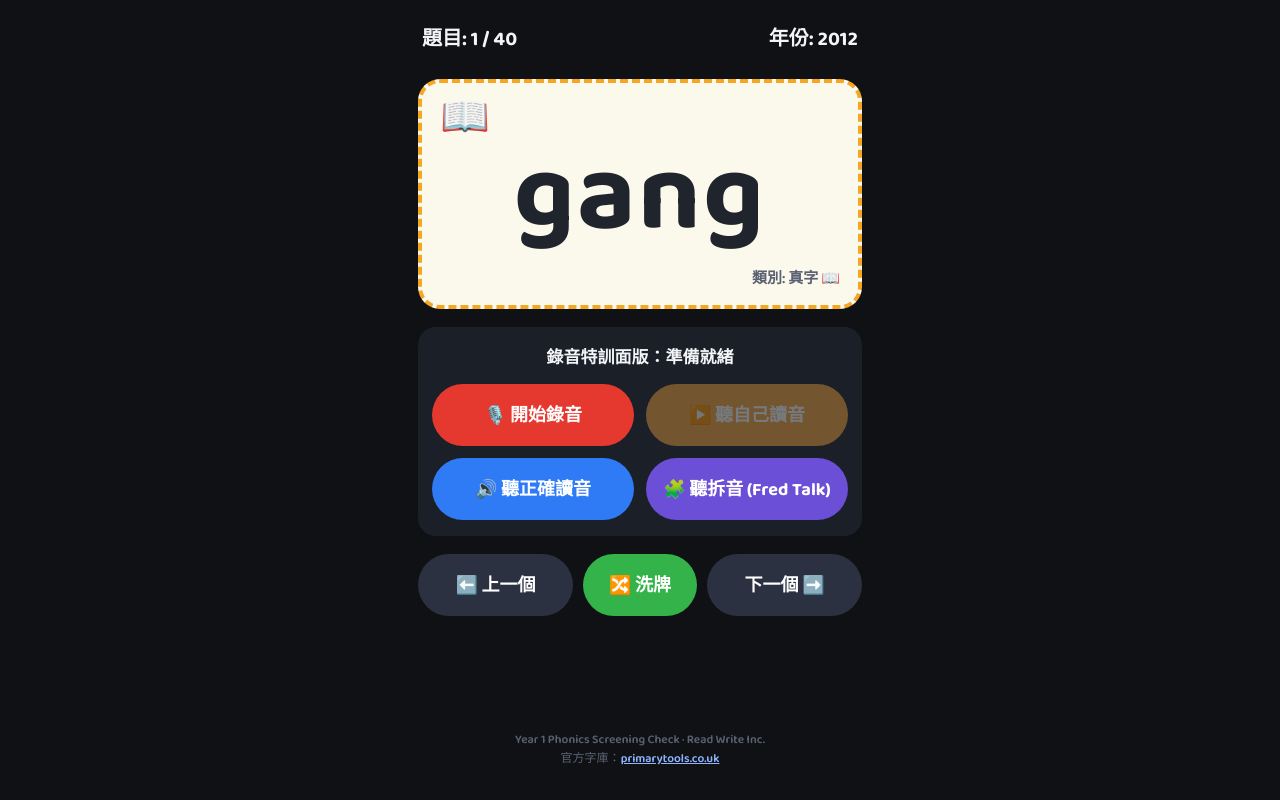
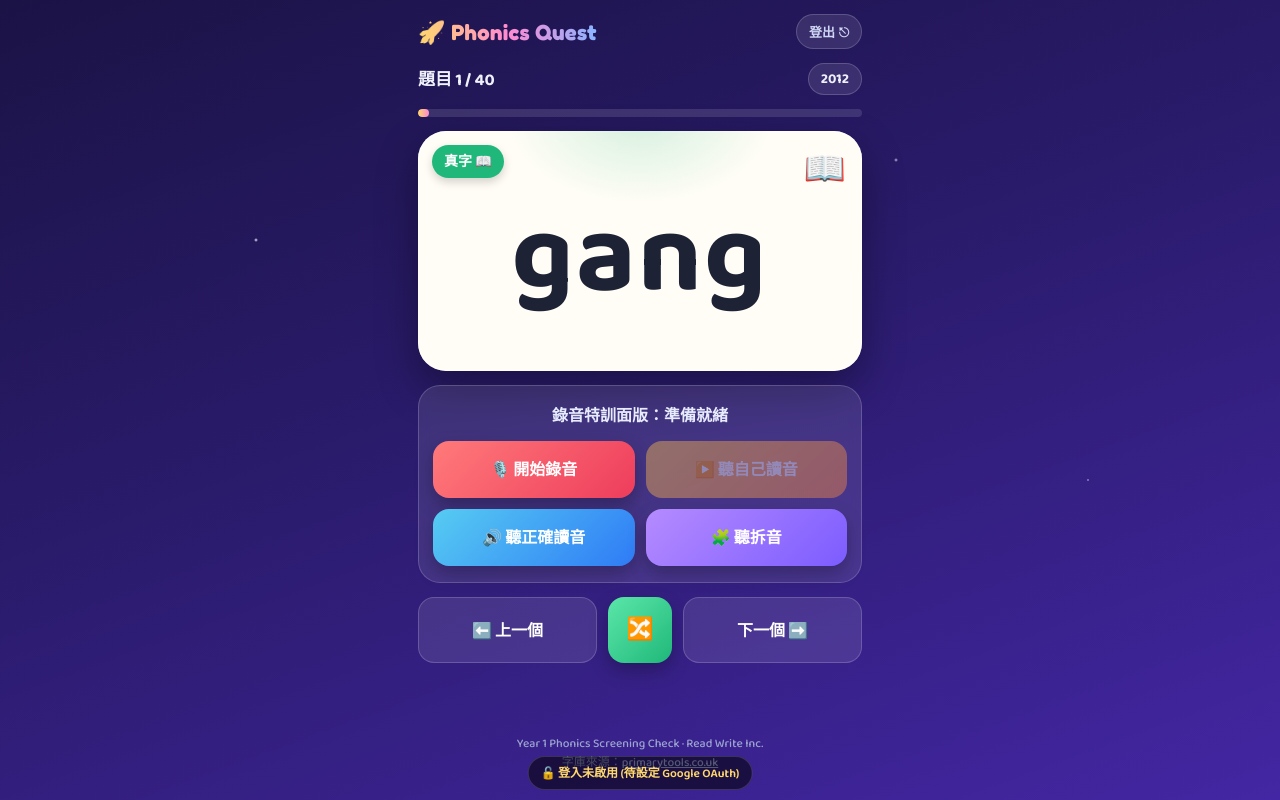
Before and after one commit to charleskk6/phonic-y1-rwi, a plain HTML site: page index.html in a window 1280 px wide. Drawn offline with Linux system fonts and the light colour scheme; a web font is replaced by a local one.

Commit message:
Redesign UI + add Google sign-in gate (#2)
* Add Year 1 phonics pronunciation training web app

- Vanilla HTML/CSS/JS, no build step (GitHub Pages ready)
- Record/playback child's voice via MediaRecorder API
- Correct pronunciation via Web Speech API (en-GB)
- Fred Talk 拆音 mode: sound-by-sound highlight then blend
- Prev/next/shuffle navigation, keyboard support
- Verified official 2012 check word bank (40 words) with grapheme breakdowns
- GitHub Actions Pages deploy workflow + README guide

* Expand README with features, tech, and Pages deploy guide

* Redesign UI (space-quest theme) and add Google sign-in gate

- New look: night-sky gradient, glassmorphism panels, gradient buttons,
  progress bar, animated word card, category aura — distinct from the original
- Google Sign-In gate with client-side email allowlist (js/gate.js)
- Fails open until a real OAuth Client ID is configured, so the site stays usable
- Sign-out button; remembered session via localStorage
- README: Google OAuth setup steps + security caveats

---------

Co-authored-by: Claude <noreply@anthropic.com>

```diff
--- a/css/styles.css
+++ b/css/styles.css
@@ -1,14 +1,13 @@
 :root {
-  --bg: #0f1115;
-  --card-bg: #fbf8ec;
-  --dash: #f5a623;
-  --ink: #20242c;
-  --red: #e5392f;
-  --orange: #f6a93b;
-  --blue: #2f7bf6;
-  --green: #34b34a;
-  --grey: #5a6172;
-  --panel: #1b1f27;
+  --ink: #1d2335;
+  --card-bg: #fffdf6;
+  --rec: linear-gradient(135deg, #ff7a7a, #ee3d5c);
+  --own: linear-gradient(135deg, #ffc24b, #ff8a3d);
+  --say: linear-gradient(135deg, #56ccf2, #2f7bf6);
+  --seg: linear-gradient(135deg, #b58bff, #7c5cff);
+  --green: linear-gradient(135deg, #5be7a9, #1fb87a);
+  --glass: rgba(255, 255, 255, 0.10);
+  --glass-bd: rgba(255, 255, 255, 0.18);
 }
 
 * { box-sizing: border-box; -webkit-tap-highlight-color: transparent; }
@@ -16,140 +15,275 @@
 html, body {
   margin: 0;
   padding: 0;
-  background: var(--bg);
-  color: #f2f4f8;
+  min-height: 100%;
+  color: #eef1fb;
   font-family: "Baloo 2", "PingFang TC", "Microsoft JhengHei", system-ui, sans-serif;
+  /* Night-sky quest gradient + drifting stars */
+  background:
+    radial-gradient(2px 2px at 20% 30%, rgba(255,255,255,.9), transparent),
+    radial-gradient(2px 2px at 70% 20%, rgba(255,255,255,.7), transparent),
+    radial-gradient(1.5px 1.5px at 40% 70%, rgba(255,255,255,.8), transparent),
+    radial-gradient(1.5px 1.5px at 85% 60%, rgba(255,255,255,.6), transparent),
+    radial-gradient(2px 2px at 55% 45%, rgba(255,255,255,.7), transparent),
+    linear-gradient(160deg, #1b1346 0%, #2a1b6b 45%, #4326a3 100%);
+  background-attachment: fixed;
 }
 
+/* ---------- Layout ---------- */
 .app {
+  display: none;            /* shown after unlock */
   max-width: 480px;
   margin: 0 auto;
-  padding: 16px 18px 32px;
+  padding: 14px 18px 28px;
   min-height: 100dvh;
+  flex-direction: column;
+  gap: 14px;
+}
+body.unlocked .app { display: flex; }
+body.unlocked #gate { display: none; }
+
+/* ---------- Top bar ---------- */
+.topbar {
   display: flex;
-  flex-direction: column;
-  gap: 18px;
+  align-items: center;
+  justify-content: space-between;
+}
+.brand {
+  font-family: "Fredoka", sans-serif;
+  font-weight: 700;
+  font-size: 22px;
+  letter-spacing: .3px;
+  background: linear-gradient(90deg, #ffd86b, #ff8ad1, #8ab4ff);
+  -webkit-background-clip: text;
+  background-clip: text;
+  color: transparent;
+}
+.iconbtn {
+  border: 1px solid var(--glass-bd);
+  background: var(--glass);
+  color: #cfd6f5;
+  border-radius: 999px;
+  padding: 7px 12px;
+  font-size: 13px;
+  font-weight: 600;
+  cursor: pointer;
 }
 
-/* ---- Top bar ---- */
-.topbar {
+/* ---------- Meta + progress ---------- */
+.meta {
   display: flex;
+  align-items: center;
   justify-content: space-between;
-  font-size: 20px;
   font-weight: 700;
-  padding: 6px 4px;
+  font-size: 17px;
 }
-.topbar__item--right { text-align: right; }
+.chip {
+  background: var(--glass);
+  border: 1px solid var(--glass-bd);
+  padding: 4px 12px;
+  border-radius: 999px;
+  font-size: 14px;
+}
+.progress {
+  height: 8px;
+  border-radius: 999px;
+  background: rgba(255,255,255,.12);
+  overflow: hidden;
+}
+.progress__fill {
+  height: 100%;
+  width: 2%;
+  border-radius: 999px;
+  background: linear-gradient(90deg, #ffd86b, #ff8ad1);
+  transition: width .35s ease;
+}
 
-/* ---- Word card ---- */
+/* ---------- Word card ---------- */
 .card {
   position: relative;
   background: var(--card-bg);
   color: var(--ink);
-  border: 4px dashed var(--dash);
-  border-radius: 22px;
-  padding: 28px 20px 22px;
-  min-height: 230px;
+  border-radius: 28px;
+  padding: 34px 22px 26px;
+  min-height: 240px;
   display: flex;
   flex-direction: column;
   align-items: center;
   justify-content: center;
   text-align: center;
+  box-shadow:
+    0 18px 40px rgba(0,0,0,.35),
+    inset 0 0 0 1px rgba(255,255,255,.6);
+  overflow: hidden;
+}
+.card[data-type="alien"] { --aura: #a06bff; }
+.card[data-type="real"]  { --aura: #1fb87a; }
+.card::before {            /* soft coloured aura behind the word */
+  content: "";
+  position: absolute;
+  inset: -40% 20% auto 20%;
+  height: 70%;
+  background: radial-gradient(closest-side, var(--aura), transparent);
+  opacity: .18;
+  pointer-events: none;
+}
+.card__badge {
+  position: absolute;
+  top: 14px;
+  left: 14px;
+  font-size: 14px;
+  font-weight: 700;
+  color: #fff;
+  background: var(--aura);
+  padding: 5px 12px;
+  border-radius: 999px;
+  box-shadow: 0 4px 10px rgba(0,0,0,.18);
 }
 .card__emoji {
   position: absolute;
-  top: 16px;
-  left: 18px;
-  font-size: 40px;
-  line-height: 1;
+  top: 12px;
+  right: 16px;
+  font-size: 34px;
 }
 .card__word {
   font-family: "Andika", "Baloo 2", sans-serif;
   font-weight: 700;
-  font-size: clamp(64px, 22vw, 110px);
+  font-size: clamp(64px, 22vw, 112px);
   letter-spacing: 2px;
   line-height: 1.05;
   word-break: break-word;
+  margin-top: 8px;
 }
-.card__category {
-  position: absolute;
-  bottom: 14px;
-  right: 18px;
-  font-size: 15px;
-  color: var(--grey);
-  font-weight: 600;
+.card__word .gp { transition: color .12s ease, transform .12s ease; display: inline-block; }
+.card__word .gp.active { color: #ee3d5c; transform: scale(1.18) translateY(-4px); }
+
+/* entrance animation on each new word */
+.card--enter { animation: cardIn .42s cubic-bezier(.2,.8,.2,1); }
+@keyframes cardIn {
+  from { opacity: 0; transform: translateY(14px) scale(.97); }
+  to   { opacity: 1; transform: none; }
 }
 
-/* segmented (拆音) highlighting */
-.card__word .gp { transition: color .12s ease, transform .12s ease; }
-.card__word .gp.active { color: var(--red); transform: scale(1.12); display: inline-block; }
-
-/* ---- Training panel ---- */
+/* ---------- Training panel ---------- */
 .panel {
-  background: var(--panel);
-  border-radius: 18px;
+  background: var(--glass);
+  border: 1px solid var(--glass-bd);
+  border-radius: 22px;
   padding: 16px 14px;
   display: flex;
   flex-direction: column;
   gap: 12px;
+  backdrop-filter: blur(6px);
 }
 .panel__title {
   margin: 0;
   text-align: center;
   font-weight: 700;
-  font-size: 17px;
+  font-size: 16px;
+  color: #e7ebff;
 }
-.panel__title.is-recording { color: var(--red); }
-.panel__row {
-  display: flex;
-  gap: 12px;
+.panel__title.is-recording { color: #ff8a8a; }
+.panel__grid {
+  display: grid;
+  grid-template-columns: 1fr 1fr;
+  gap: 11px;
 }
 
-/* ---- Buttons ---- */
+/* ---------- Buttons ---------- */
 .btn {
-  flex: 1;
   border: none;
-  border-radius: 999px;
-  padding: 16px 10px;
-  font-size: 18px;
+  border-radius: 16px;
+  padding: 15px 10px;
+  font-size: 16px;
   font-weight: 700;
   font-family: inherit;
   color: #fff;
   cursor: pointer;
-  transition: transform .06s ease, filter .15s ease, opacity .15s ease;
+  box-shadow: 0 8px 18px rgba(0,0,0,.25);
+  transition: transform .07s ease, filter .15s ease, opacity .15s ease;
 }
-.btn:active { transform: scale(0.96); }
-.btn:disabled { opacity: 0.4; cursor: not-allowed; }
+.btn:active { transform: translateY(2px) scale(.98); }
+.btn:disabled { opacity: .42; cursor: not-allowed; box-shadow: none; }
 
-.btn--record   { background: var(--red); }
-.btn--record.is-recording { background: #8e1a14; animation: pulse 1s infinite; }
-.btn--play-own { background: var(--orange); }
-.btn--correct  { background: var(--blue); }
-.btn--segment  { background: #6b4fd6; }
+.btn--rec { background: var(--rec); }
+.btn--own { background: var(--own); }
+.btn--say { background: var(--say); }
+.btn--seg { background: var(--seg); }
+.btn--rec.is-recording { filter: brightness(.85); animation: pulse 1s infinite; }
+@keyframes pulse { 0%,100% { filter: brightness(.85); } 50% { filter: brightness(1.25); } }
 
-@keyframes pulse {
-  0%, 100% { filter: brightness(1); }
-  50%      { filter: brightness(1.5); }
+/* ---------- Navigation ---------- */
+.nav { display: flex; gap: 11px; }
+.btn--nav {
+  flex: 1;
+  background: var(--glass);
+  border: 1px solid var(--glass-bd);
+  box-shadow: none;
 }
+.btn--shuffle { background: var(--green); flex: 0 0 64px; font-size: 22px; }
 
-/* ---- Navigation ---- */
-.nav {
-  display: flex;
-  gap: 10px;
-}
-.btn--nav     { background: #2b3140; }
-.btn--shuffle { background: var(--green); flex: 0.7; }
-
-/* ---- Footer ---- */
+/* ---------- Footer ---------- */
 .footnote {
   margin-top: auto;
   text-align: center;
   font-size: 12px;
-  color: var(--grey);
+  color: #9aa3cf;
   line-height: 1.6;
 }
-.footnote a { color: #8fb4ff; }
+.footnote a { color: #b9c6ff; }
 
-@media (max-width: 360px) {
-  .panel__row { flex-direction: column; }
+/* ---------- Login gate ---------- */
+.gate {
+  display: flex;
+  min-height: 100dvh;
+  align-items: center;
+  justify-content: center;
+  padding: 24px;
 }
+.gate__card {
+  width: 100%;
+  max-width: 340px;
+  text-align: center;
+  background: var(--glass);
+  border: 1px solid var(--glass-bd);
+  border-radius: 28px;
+  padding: 34px 26px 28px;
+  backdrop-filter: blur(10px);
+  box-shadow: 0 20px 50px rgba(0,0,0,.4);
+}
+.gate__logo { font-size: 56px; line-height: 1; animation: float 3s ease-in-out infinite; }
+@keyframes float { 0%,100% { transform: translateY(0); } 50% { transform: translateY(-8px); } }
+.gate__title {
+  font-family: "Fredoka", sans-serif;
+  font-size: 30px;
+  margin: 10px 0 4px;
+  background: linear-gradient(90deg, #ffd86b, #ff8ad1, #8ab4ff);
+  -webkit-background-clip: text;
+  background-clip: text;
+  color: transparent;
+}
+.gate__subtitle { margin: 0 0 22px; font-weight: 600; color: #dfe4ff; }
+.gate__subtitle span { font-size: 12px; color: #aab2e0; font-weight: 500; }
+.gate__gsi { display: flex; justify-content: center; min-height: 44px; }
+.gate__msg { min-height: 20px; margin: 14px 0 0; color: #ffb3b3; font-size: 14px; font-weight: 600; }
+.gate__hint { margin: 6px 0 0; font-size: 12px; color: #9aa3cf; line-height: 1.6; }
+
+/* fail-open dev badge (only when OAuth not configured) */
+.devbadge {
+  position: fixed;
+  bottom: 10px;
+  left: 50%;
+  transform: translateX(-50%);
+  z-index: 50;
+  background: rgba(0,0,0,.55);
+  color: #ffd86b;
+  font-size: 12px;
+  font-weight: 600;
+  padding: 6px 12px;
+  border-radius: 999px;
+  border: 1px solid rgba(255,255,255,.15);
+}
+
+@media (max-width: 340px) {
+  .panel__grid { grid-template-columns: 1fr; }
+}
--- a/index.html
+++ b/index.html
@@ -3,55 +3,73 @@
 <head>
   <meta charset="UTF-8" />
   <meta name="viewport" content="width=device-width, initial-scale=1.0, maximum-scale=1.0, user-scalable=no" />
-  <title>Phonics 拼音特訓 — Year 1 Read Write Inc.</title>
+  <title>Phonics Quest — Year 1 拼音特訓</title>
   <meta name="description" content="Year 1 Phonics Screening Check 拼音特訓 — 錄音、聽自己讀音、聽正確讀音。" />
-  <!-- Andika: a literacy font with single-storey a / g, ideal for phonics -->
   <link rel="preconnect" href="https://fonts.googleapis.com" />
   <link rel="preconnect" href="https://fonts.gstatic.com" crossorigin />
-  <link href="https://fonts.googleapis.com/css2?family=Andika:wght@400;700&family=Baloo+2:wght@600;700&display=swap" rel="stylesheet" />
+  <link href="https://fonts.googleapis.com/css2?family=Andika:wght@400;700&family=Baloo+2:wght@500;600;700&family=Fredoka:wght@500;600;700&display=swap" rel="stylesheet" />
   <link rel="stylesheet" href="css/styles.css" />
 </head>
 <body>
+  <!-- ===================== LOGIN GATE ===================== -->
+  <div id="gate" class="gate">
+    <div class="gate__card">
+      <div class="gate__logo">🚀</div>
+      <h1 class="gate__title">Phonics Quest</h1>
+      <p class="gate__subtitle">Year 1 拼音特訓<br /><span>限受邀好友 · invite only</span></p>
+      <div id="gsiButton" class="gate__gsi"></div>
+      <p id="gateMsg" class="gate__msg"></p>
+      <p class="gate__hint">用 Google 帳戶登入。只有受邀請的電郵先可以入。</p>
+    </div>
+  </div>
+
+  <!-- ===================== APP ===================== -->
   <main class="app">
-    <!-- Header: progress + year -->
     <header class="topbar">
-      <span id="progress" class="topbar__item">題目: 1 / 40</span>
-      <span id="year" class="topbar__item topbar__item--right">年份: —</span>
+      <div class="brand">🚀 Phonics&nbsp;Quest</div>
+      <button class="iconbtn" id="signoutBtn" title="登出">登出 ⎋</button>
     </header>
 
+    <div class="meta">
+      <span id="progress" class="meta__progress">題目 1 / 40</span>
+      <span id="year" class="chip">—</span>
+    </div>
+    <div class="progress"><div class="progress__fill" id="progressFill"></div></div>
+
     <!-- Word card -->
-    <section class="card" id="card">
+    <section class="card" id="card" data-type="alien">
+      <span class="card__badge" id="category">怪獸字 👽</span>
       <span class="card__emoji" id="emoji">👽</span>
       <div class="card__word" id="word">…</div>
-      <span class="card__category" id="category">類別: 怪獸字 👽</span>
     </section>
 
     <!-- Training panel -->
     <section class="panel">
-      <p class="panel__title" id="status">錄音特訓面版：準備就緒</p>
-      <div class="panel__row">
-        <button class="btn btn--record" id="recordBtn">🎙️ 開始錄音</button>
-        <button class="btn btn--play-own" id="playOwnBtn" disabled>▶️ 聽自己讀音</button>
-      </div>
-      <div class="panel__row">
-        <button class="btn btn--correct" id="speakBtn">🔊 聽正確讀音</button>
-        <button class="btn btn--segment" id="segmentBtn">🧩 聽拆音 (Fred Talk)</button>
+      <p class="panel__title" id="status">錄音特訓：準備就緒</p>
+      <div class="panel__grid">
+        <button class="btn btn--rec" id="recordBtn">🎙️ 開始錄音</button>
+        <button class="btn btn--own" id="playOwnBtn" disabled>▶️ 聽自己讀音</button>
+        <button class="btn btn--say" id="speakBtn">🔊 聽正確讀音</button>
+        <button class="btn btn--seg" id="segmentBtn">🧩 聽拆音</button>
       </div>
     </section>
 
     <!-- Navigation -->
     <nav class="nav">
       <button class="btn btn--nav" id="prevBtn">⬅️ 上一個</button>
-      <button class="btn btn--shuffle" id="shuffleBtn">🔀 洗牌</button>
+      <button class="btn btn--shuffle" id="shuffleBtn" title="洗牌">🔀</button>
       <button class="btn btn--nav" id="nextBtn">下一個 ➡️</button>
     </nav>
 
     <footer class="footnote">
       Year 1 Phonics Screening Check · Read Write Inc.<br />
-      官方字庫：<a href="https://www.primarytools.co.uk/phonics-check-year-1-and-year-2/" target="_blank" rel="noopener">primarytools.co.uk</a>
+      字庫來源：<a href="https://www.primarytools.co.uk/phonics-check-year-1-and-year-2/" target="_blank" rel="noopener">primarytools.co.uk</a>
     </footer>
   </main>
 
+  <!-- Google Identity Services -->
+  <script src="https://accounts.google.com/gsi/client" async defer></script>
+  <script src="js/gate.js"></script>
   <script src="js/words.js"></script>
   <script src="js/app.js"></script>
 </body>
--- a/js/app.js
+++ b/js/app.js
@@ -20,6 +20,8 @@
     prevBtn:    document.getElementById("prevBtn"),
     nextBtn:    document.getElementById("nextBtn"),
     shuffleBtn: document.getElementById("shuffleBtn"),
+    progressFill: document.getElementById("progressFill"),
+    card: document.getElementById("card"),
   };
 
   // ---------- State ----------
@@ -53,12 +55,19 @@
 
     stopPlayback();
 
-    el.progress.textContent = `題目: ${index + 1} / ${deck.length}`;
-    el.year.textContent = `年份: ${item.year}`;
+    el.progress.textContent = `題目 ${index + 1} / ${deck.length}`;
+    el.year.textContent = `${item.year}`;
+    el.progressFill.style.width = `${((index + 1) / deck.length) * 100}%`;
 
     const isAlien = item.type === "alien";
     el.emoji.textContent = isAlien ? "👽" : "📖";
-    el.category.textContent = isAlien ? "類別: 怪獸字 👽" : "類別: 真字 📖";
+    el.category.textContent = isAlien ? "怪獸字 👽" : "真字 📖";
+    el.card.dataset.type = item.type;
+
+    // Replay the entrance animation on each new word.
+    el.card.classList.remove("card--enter");
+    void el.card.offsetWidth;
+    el.card.classList.add("card--enter");
 
     // Render each grapheme as a span so 拆音 can highlight it.
     el.word.innerHTML = "";
--- /dev/null
+++ b/js/gate.js
@@ -0,0 +1,144 @@
+/* ============================================================
+ * Login gate — Google Sign-In with an email allowlist.
+ *
+ * NOTE: This is a static site, so this gate is OBFUSCATION, not
+ * hardened security. It restricts the friendly path for casual
+ * sharing. Anything truly private needs a backend / Cloudflare Access.
+ * ============================================================ */
+
+(function () {
+  "use strict";
+
+  // ============================================================
+  // CONFIG — edit these two values, then redeploy.
+  // ============================================================
+  const AUTH_CONFIG = {
+    // Google Cloud Console → APIs & Services → Credentials →
+    // "OAuth client ID" (Web application). Paste the Client ID here.
+    CLIENT_ID: "REPLACE_WITH_YOUR_GOOGLE_CLIENT_ID.apps.googleusercontent.com",
+
+    // Only these Google accounts may enter (lowercase). Add friends here.
+    ALLOWED_EMAILS: [
+      "kinkwai6@gmail.com",
+      // "friend1@gmail.com",
+      // "friend2@gmail.com",
+    ],
+  };
+  // ============================================================
+
+  const STORAGE_KEY = "pq_user";
+  const isConfigured = !/^REPLACE_/.test(AUTH_CONFIG.CLIENT_ID);
+
+  function allowed(email) {
+    const e = (email || "").toLowerCase();
+    return AUTH_CONFIG.ALLOWED_EMAILS.some((x) => x.toLowerCase() === e);
+  }
+
+  function unlock() {
+    document.body.classList.add("unlocked");
+  }
+
+  function showMsg(text) {
+    const m = document.getElementById("gateMsg");
+    if (m) m.textContent = text || "";
+  }
+
+  // Decode a JWT payload (no signature verification — see NOTE above).
+  function decodeJwt(token) {
+    try {
+      const part = token.split(".")[1].replace(/-/g, "+").replace(/_/g, "/");
+      const json = decodeURIComponent(
+        atob(part)
+          .split("")
+          .map((c) => "%" + ("00" + c.charCodeAt(0).toString(16)).slice(-2))
+          .join("")
+      );
+      return JSON.parse(json);
+    } catch (e) {
+      return null;
+    }
+  }
+
+  function handleCredential(response) {
+    const data = decodeJwt(response.credential);
+    if (!data) {
+      showMsg("登入失敗，請再試一次。");
+      return;
+    }
+    const email = (data.email || "").toLowerCase();
+    if (data.email_verified && allowed(email)) {
+      localStorage.setItem(STORAGE_KEY, email);
+      showMsg("");
+      unlock();
+    } else {
+      showMsg(`抱歉，${email} 未獲授權 🙅`);
+      try { google.accounts.id.disableAutoSelect(); } catch (e) {}
+    }
+  }
+
+  function signOut() {
+    localStorage.removeItem(STORAGE_KEY);
+    try { google.accounts.id.disableAutoSelect(); } catch (e) {}
+    location.reload();
+  }
+
+  function initGoogle() {
+    if (!(window.google && google.accounts && google.accounts.id)) {
+      return setTimeout(initGoogle, 150); // wait for the GIS script
+    }
+    google.accounts.id.initialize({
+      client_id: AUTH_CONFIG.CLIENT_ID,
+      callback: handleCredential,
+      auto_select: true,
+    });
+    const btn = document.getElementById("gsiButton");
+    if (btn) {
+      google.accounts.id.renderButton(btn, {
+        theme: "filled_blue",
+        size: "large",
+        shape: "pill",
+        text: "signin_with",
+        width: 260,
+      });
+    }
+    google.accounts.id.prompt(); // Google One Tap
+  }
+
+  function showDevBadge() {
+    const b = document.createElement("div");
+    b.className = "devbadge";
+    b.textContent = "🔓 登入未啟用 (待設定 Google OAuth)";
+    document.body.appendChild(b);
+  }
+
+  function start() {
+    const so = document.getElementById("signoutBtn");
+    if (so) so.addEventListener("click", signOut);
+
+    // Fail open until OAuth is configured, so the site stays usable.
+    if (!isConfigured) {
+      console.warn(
+        "[gate] Google OAuth not configured — site is OPEN. " +
+          "Set AUTH_CONFIG.CLIENT_ID in js/gate.js to lock it."
+      );
+      showDevBadge();
+      unlock();
+      return;
+    }
+
+    // Returning, still-allowed user → straight in.
+    const saved = localStorage.getItem(STORAGE_KEY);
+    if (saved && allowed(saved)) {
+      unlock();
+      return;
+    }
+
+    initGoogle();
+  }
+
+  if (document.readyState === "loading") {
+    document.addEventListener("DOMContentLoaded", start);
+  } else {
+    start();
+  }
+})();
```
Also changed, not shown: 1 other file.
